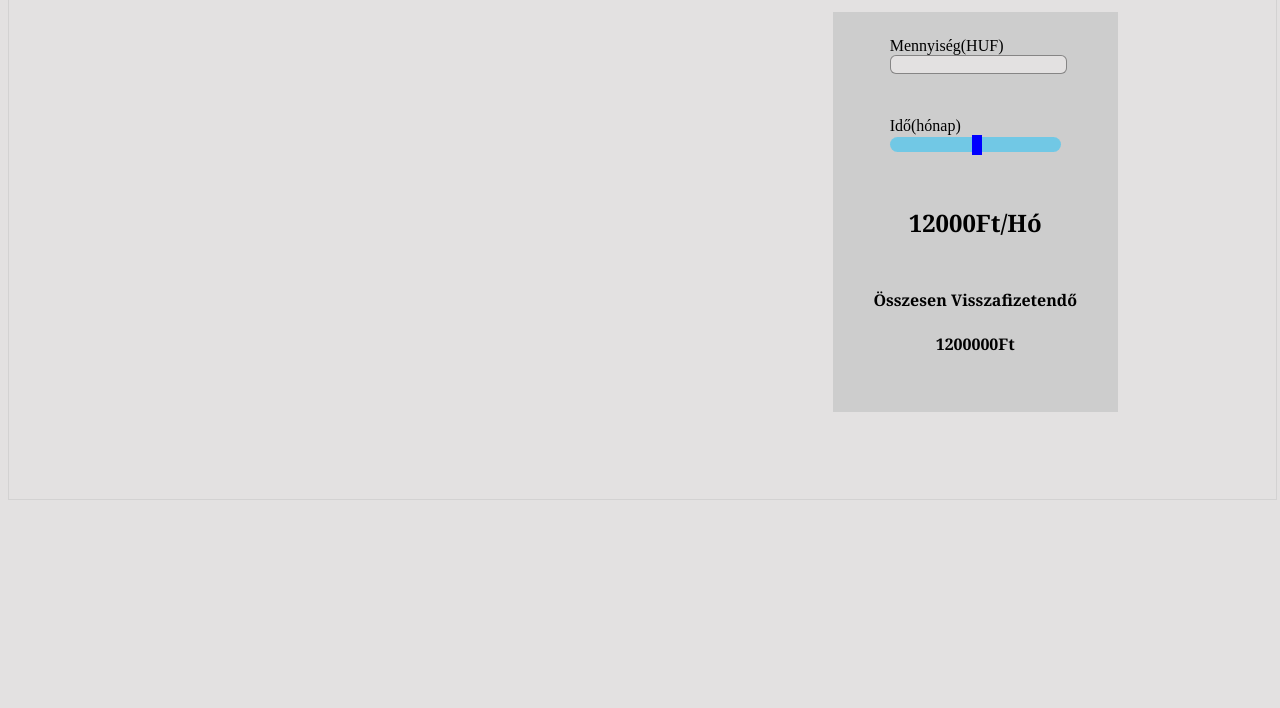
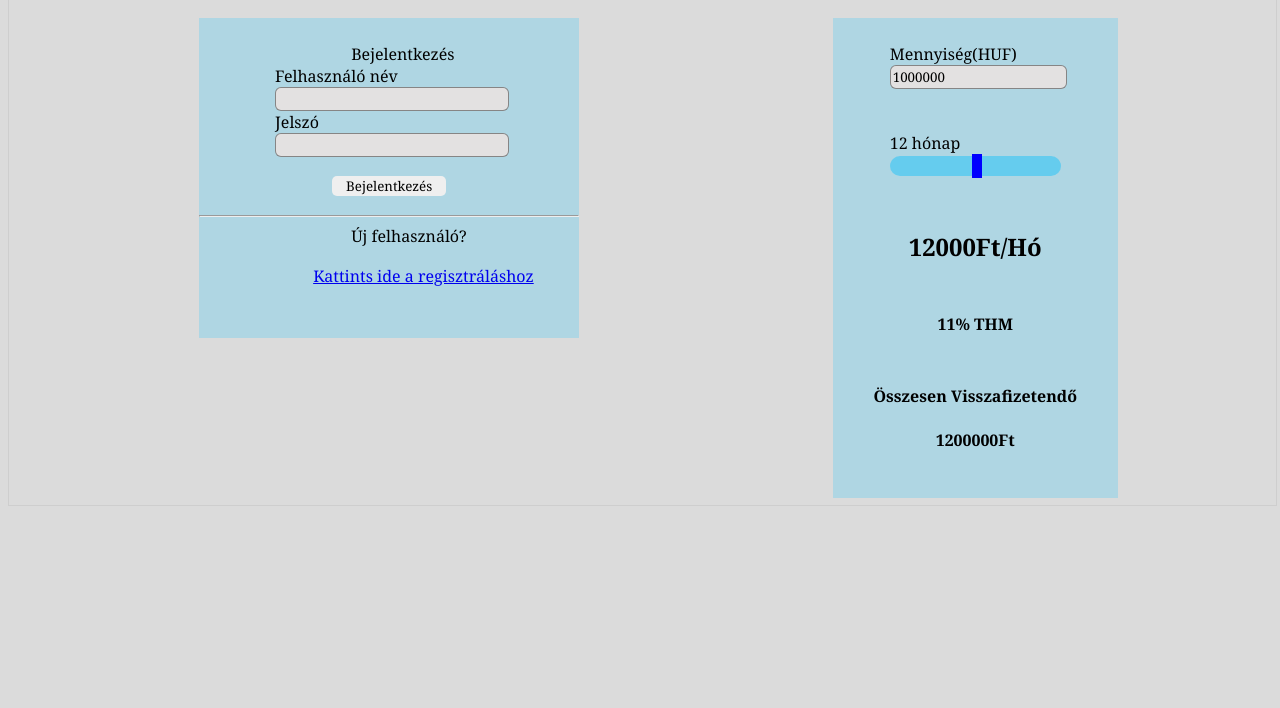
Before and after one commit to K-Marcell/Bank, a plain HTML site: page index.html in a window 1280 px wide. Shown: the part 92-800 px from the top of the page. Drawn offline with Linux system fonts and the light colour scheme.

Commit message:
Add files via upload

```diff
--- a/index.html
+++ b/index.html
@@ -8,6 +8,7 @@
     <script src="script.js"></script>
 </head>
 <body onload="initialize();">
+    <div class="cover">
     <div class="navbar a">
         <div class="button" id="main"><p class="navtext">Menü</p></div>
         <div class="button" id="about"><p class="navtext">Rólunk</p></div>
@@ -21,26 +22,52 @@
     <div class="main">
     <div class="row">
         <div class="lside">
+            <div class="loginregister">
+                <div class="b">
+                    <label class="label">
+                <span class="label">Bejelentkezés</span><br>
+            </label>
+                <label class="label">
+                <span class="subLabel">Felhasználó név</span>
+                <input type="text" name="username", id="username"/>
+            </label>
+            <label class="label">
+                <span class="subLabel">Jelszó</span>
+                <input type="password" name="password", id="password"/>
+            </label>
+            <input type="button" value="Bejelentkezés" class="bejelentkezes">
+            <hr>
+            <label class="label">
+        <span class="label">Új felhasználó?</span><br><br>
+    </label>
+    <label class="label">
+<span class="reglabel"><a href="#">Kattints ide a regisztráláshoz</a></span><br>
+</label>
+        </div></div>
+
+
+
         </div>
         <div class="rside">
             <div class="calculatorbase">
                 <div class="b">
                 <label class="label">
-                    <span class="field">Mennyiség(HUF)</span></br>
-                    <input type="number" name="amount" id="amount" min="1000000" max="1350000" />
+                    <span class="field" id="forint">Mennyiség(HUF)</span></br>
+                    <input type="number" name="amount" id="amount" min="1000000" max="1350000" value="1000000" />
             </label></div>
             <br>
             <div class="b">
-            <label class="label">
-                <span class="field">Idő(hónap)</span></br>
-                <input type="range" name="time" id="time" min="3" max="48" />
-        </label></div>
+                <label class="label">
+                    <span class="field" id="honap">12 hónap</span></br>
+                    <input type="range" name="time" id="time" min="3" max="48" />
+            </label></div>
         <h2 id="output">12000Ft/Hó</h2>
+        <h4 id="thm">11% THM</h4>
         <h4>Összesen Visszafizetendő</h4>
         <h4 id="total">1200000Ft</h4>
             </div>
         </div>
     </div>
-    </div>
+    </div></div>
 </body>
 </html>
--- a/script.js
+++ b/script.js
@@ -12,11 +12,19 @@ document.getElementById('faq').addEventListener('click', function (event) {
     window.location = "faq.html";
 });
 document.getElementById('amount').addEventListener('change', function (event) {
-    var amount =  document.getElementById('amount').value;
-    console.log(amount);
+    document.getElementById('honap').innerText = `${document.getElementById('time').value} hónap`;
+    var amount = Math.round(parseInt(document.getElementById('amount').value) / parseInt(document.getElementById('time').value));
+    document.getElementById('output').innerText = `${amount}Ft/hó`;
+    var thm = document.getElementById('thm').innerText.trim('%THM');
+    thm = parseInt(thm);
+    document.getElementById('total').innerText = `${Math.round(parseInt(document.getElementById('amount').value) * (1 + thm/100))}Ft`;
 });
 document.getElementById('time').addEventListener('change', function (event) {
-    var time = document.getElementById('time').value;
-    console.log(time);
+    document.getElementById('honap').innerText = `${document.getElementById('time').value} hónap`;
+    var amount = Math.round(parseInt(document.getElementById('amount').value) / parseInt(document.getElementById('time').value));
+    document.getElementById('output').innerText = `${amount}Ft/hó`;
+    var thm = document.getElementById('thm').innerText.trim('%THM');
+    thm = parseInt(thm);
+    document.getElementById('total').innerText = `${Math.round(parseInt(document.getElementById('amount').value) * (1 + thm/100))}Ft`;
 });
 }
--- a/style.css
+++ b/style.css
@@ -1,5 +1,5 @@
 body {
-    background-color: #e3e1e1;
+    background-color: #dbdbdb;
     width:100%;
     height:100%;
     overflow: hidden;
@@ -7,7 +7,7 @@ body {
 
 .navbar {
     width: 99%;
-    height: 70px;
+    height: 9.5vh;
     display:flex;
 }
 
@@ -36,7 +36,7 @@ body {
 }
 .button {
     width:50%;
-    height:70px;
+    height:9.5vh;
     justify-content: center;
     display: flex;
     justify-content: center;
@@ -51,7 +51,7 @@ body {
 
 .lside, .rside {
     width:50%;
-    height:512px;
+    height:50vh;
     display: flex;
 }
 
@@ -60,18 +60,21 @@ body {
     display:flex;
 }
 
-.calculatorbase {
+.calculatorbase, .loginregister {
     display:inline;
     justify-content: center;
 }
 
-input, .label{
+input, .label, .sublabel{
     margin-left: 20%;
 }
-.calculatorbase {
-    background-color: rgb(205, 205, 205);
+.reglabel {
+    margin-left: 10%;
+}
+.calculatorbase, .loginregister {
+    background-color: #32c6f743;
     width:45%;
-    height:400px;
+    height:60vh;
     margin-left: 30%;
     margin-top:4%;
 }
@@ -79,21 +82,37 @@ input, .label{
 input[type='range'] {
     -webkit-appearance: none !important;
     background:#32c6f796;
-    height:15px;
+    height:2.5vh;
     width:60%;
     border-radius: 500px;
 }
 input[type='range']::-webkit-slider-thumb {
     -webkit-appearance: none !important;
     background:blue;
-    height:20px;
+    height:3vh;
     width:10px;
 }
 
 input[type='number'] {
     -webkit-appearance: none !important;
     background: #e3e1e1;
-    height:15px;
+    height:2.5vh;
+    width:60%;
+    border-radius:6px;
+    border:1px solid rgba(0, 0, 0, 0.411);
+}
+input[type='text'] {
+    -webkit-appearance: none !important;
+    background: #e3e1e1;
+    height:2.5vh;
+    width:60%;
+    border-radius:6px;
+    border:1px solid rgba(0, 0, 0, 0.411);
+}
+input[type='password'] {
+    -webkit-appearance: none !important;
+    background: #e3e1e1;
+    height:2.5vh;
     width:60%;
     border-radius:6px;
     border:1px solid rgba(0, 0, 0, 0.411);
@@ -104,7 +123,7 @@ input[type='number'] {
     margin-top:25px;
 }
 
-#output{
+#output, #thm{
     margin-top:50px;
     margin-bottom: 50px;
     text-align: center;
@@ -114,6 +133,22 @@ h4 {
     text-align: center;
 }
 
-h1, h2, h3, h4, h5, h6, p {
+h1, h2, h3, h4, h5, h6, p, input[type="button"], span, input[type="text"], input[type="number"] {
     font-family: Georgia, 'Times New Roman', Times, serif;
 }
+.loginregister{
+    width:60%;
+    height:40vh;
+}
+
+hr {
+    margin-top:5%;
+}
+
+input[type="button"].bejelentkezes {
+    border:none;
+    width:30%;
+    border-radius:5px;
+    margin-top:5%;
+    margin-left:35%;
+}
```
Also changed, not shown: about.html (+1 -0 lines), contact.html (+1 -0 lines), faq.html (+1 -0 lines).
